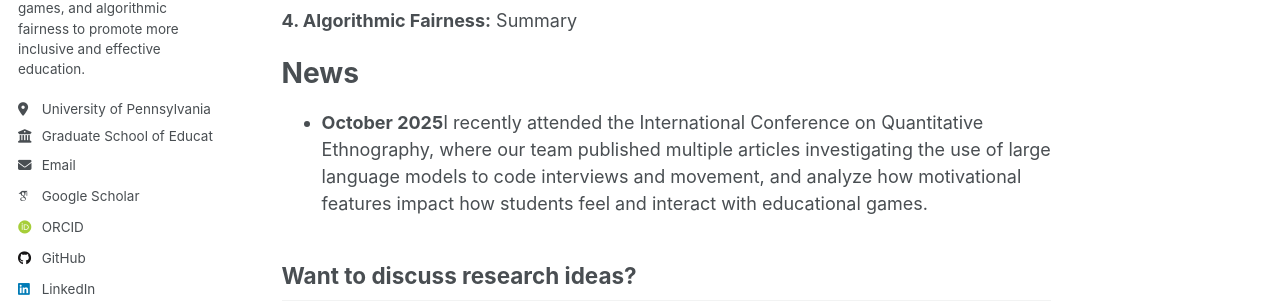
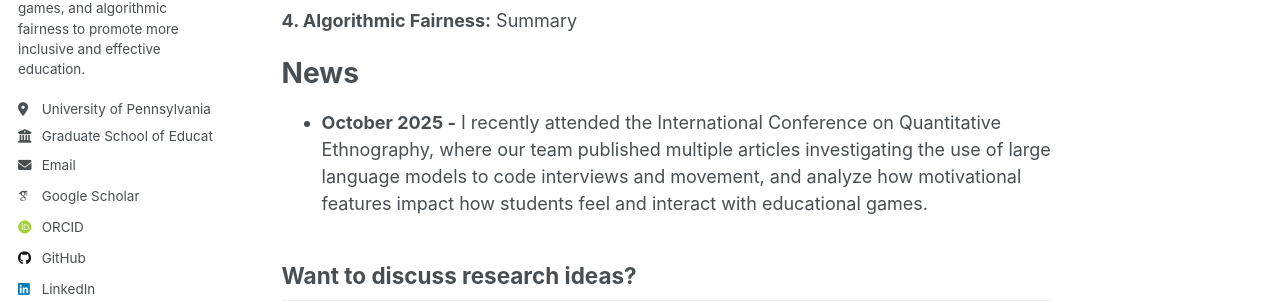
Before and after one commit to afzambrano/afzambrano.github.io, a Jekyll site: the page built from _pages/about.md, in a window 1280 px wide and 1344 px high. Shown: the part 573-878 px from the top of the window. Built offline with Jekyll 4.4.1, drawn with Linux system fonts in a browser that asks for light colours; some web fonts are replaced; a script that is not in the unit is left out.

```diff
--- a/_pages/about.md
+++ b/_pages/about.md
@@ -22,7 +22,7 @@ Research Interests
 
 News
 ======
-- **October 2025**I recently attended the International Conference on Quantitative Ethnography, where our team published multiple articles investigating the use of large language models to code interviews and movement, and analyze how motivational features impact how students feel and interact with educational games.
+- **October 2025 -** I recently attended the International Conference on Quantitative Ethnography, where our team published multiple articles investigating the use of large language models to code interviews and movement, and analyze how motivational features impact how students feel and interact with educational games.
 
 Want to discuss research ideas?
 ------
```
